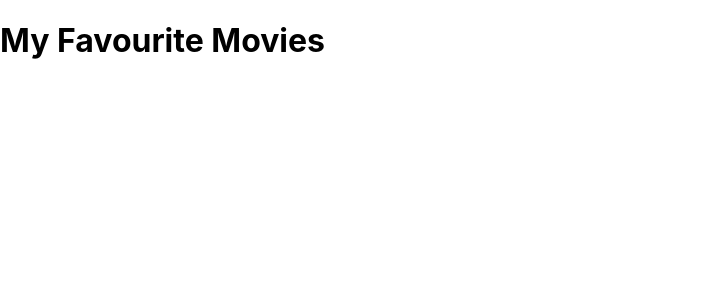
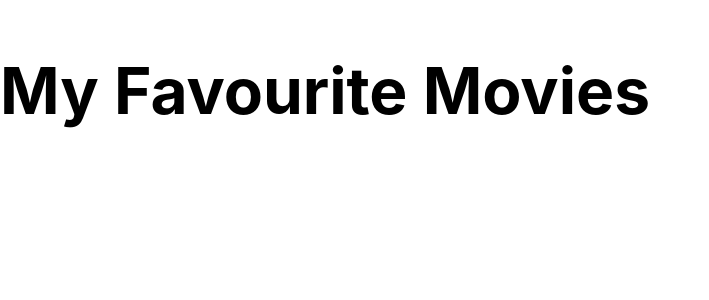
Before and after one commit to vodolazkayamv/engineeringcampus, a Next.js app: page /posts/movies in a window 1280 px wide. Shown: the top 300 px of the page, without its empty margins (0-709 px from the left). Built offline with nearby package versions, Linux system fonts and the light colour scheme.

Commit message:
added article component

```diff
--- /dev/null
+++ b/components/article.js
@@ -0,0 +1,13 @@
+import styles from '../styles/blog.module.css'
+
+export default function Article({children}) {
+
+    return(
+        <>
+            <div className={styles.article}>
+                {children}
+            </div>
+        </>
+
+    )
+}
--- a/pages/posts/[slug].js
+++ b/pages/posts/[slug].js
@@ -1,11 +1,14 @@
 import { useRouter } from 'next/router'
+import Article from '../../components/article'
 
 import content from '../posts.json'
 
 const Post = ( post ) => {
 
   return (
-    <h1>{post.title}</h1>
+    <Article>
+      <h1>{post.title}</h1>
+    </Article>
   )
 }
 
--- /dev/null
+++ b/styles/blog.module.css
@@ -0,0 +1,8 @@
+.article {
+  font-size: 18px;
+  line-height: 1.5;
+}
+
+.article > h1 {
+    font-size: 4rem;
+}
```
